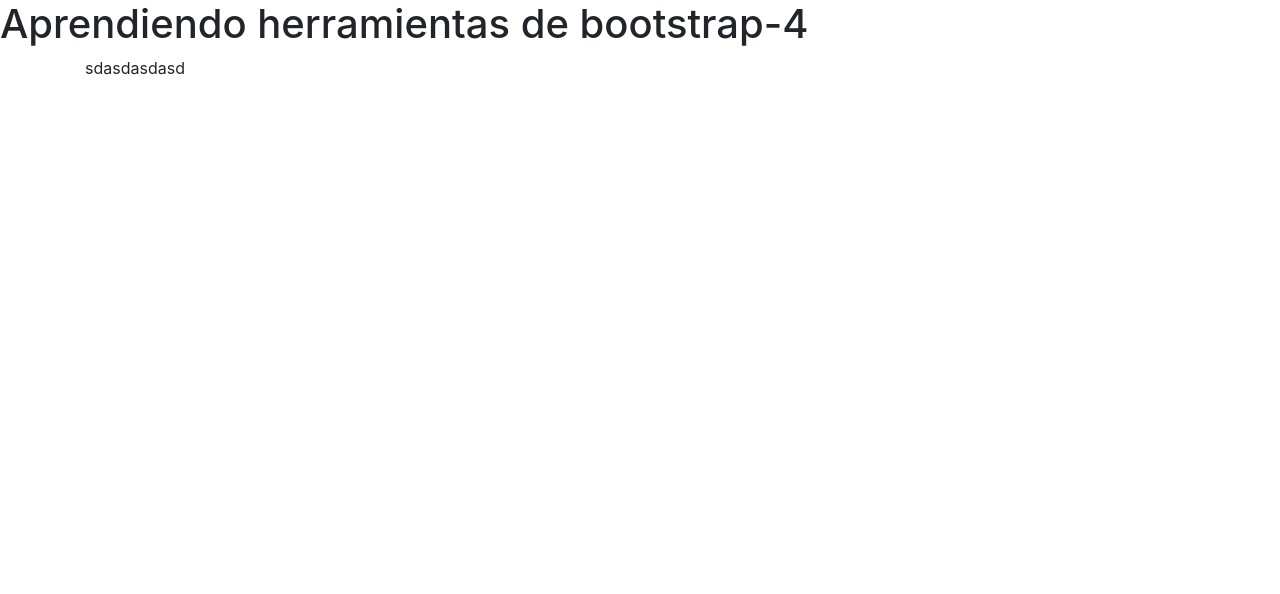
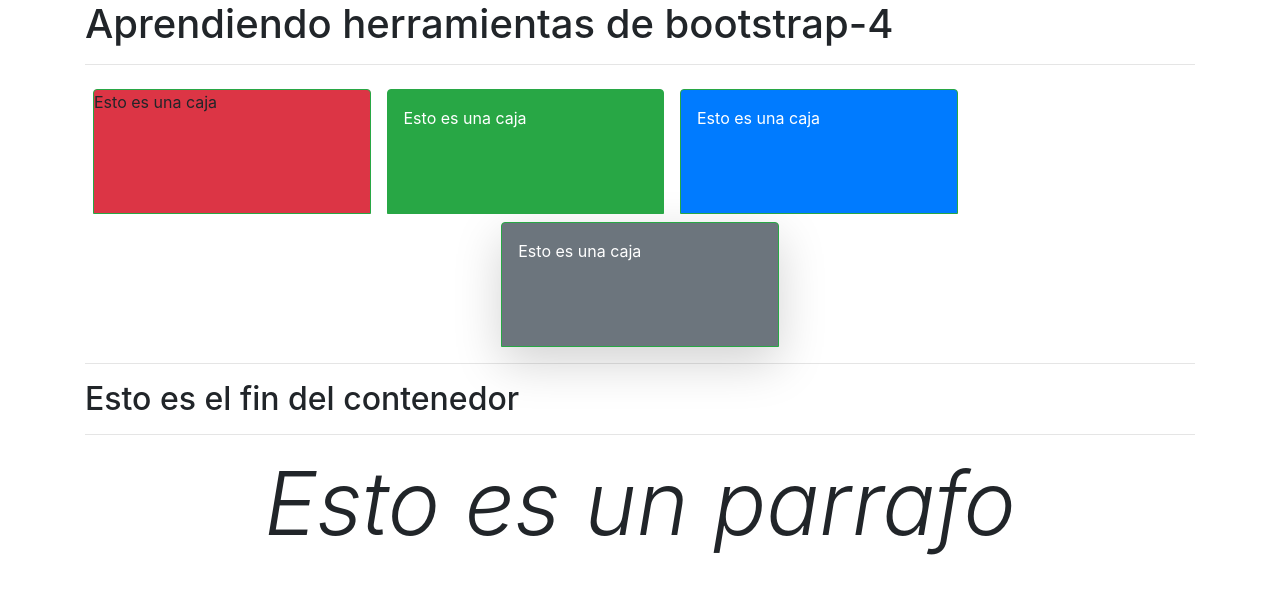
Before and after one commit to ArayaMara/MasterDisenoWeb, a plain HTML site: page 12-aprendiendo boostrap/herramientas.html in a window 1280 px wide. Drawn offline with Linux system fonts and the light colour scheme.

Commit message:
componentes de bootstrap

```diff
--- a/12-aprendiendo boostrap/herramientas.html
+++ b/12-aprendiendo boostrap/herramientas.html
@@ -10,12 +10,28 @@
 
 <body>
 
-    <h1>Aprendiendo herramientas de bootstrap-4</h1>
+
 
     <div class="container" style="height: 500px;">
-        <div class="caja w-25 h-25">
-            sdasdasdasd
+        <h1>Aprendiendo herramientas de bootstrap-4</h1>
+        <hr>
+        <div class="m-2 p-3text-white bg-danger float-left caja w-25 h-25 border border-success rounded-top">
+            Esto es una caja
         </div>
+        <div class="m-2 p-3 text-white bg-success float-left caja w-25 h-25 border border-success rounded-top">
+            Esto es una caja
+        </div>
+        <div class="m-2 p-3 text-white bg-primary float-left caja w-25 h-25 border border-success rounded-top">
+            Esto es una caja
+        </div>
+        <div class="clearfix"></div>
+        <div class="shadow-lg mx-auto p-3 text-white bg-secondary caja w-25 h-25 border border-success rounded-top">
+            Esto es una caja
+        </div>
+        <hr>
+        <h2>Esto es el fin del contenedor</h2>
+        <hr>
+        <p class="display-2 font-italic text-center">Esto es un parrafo</p>
     </div>
 
 
```
